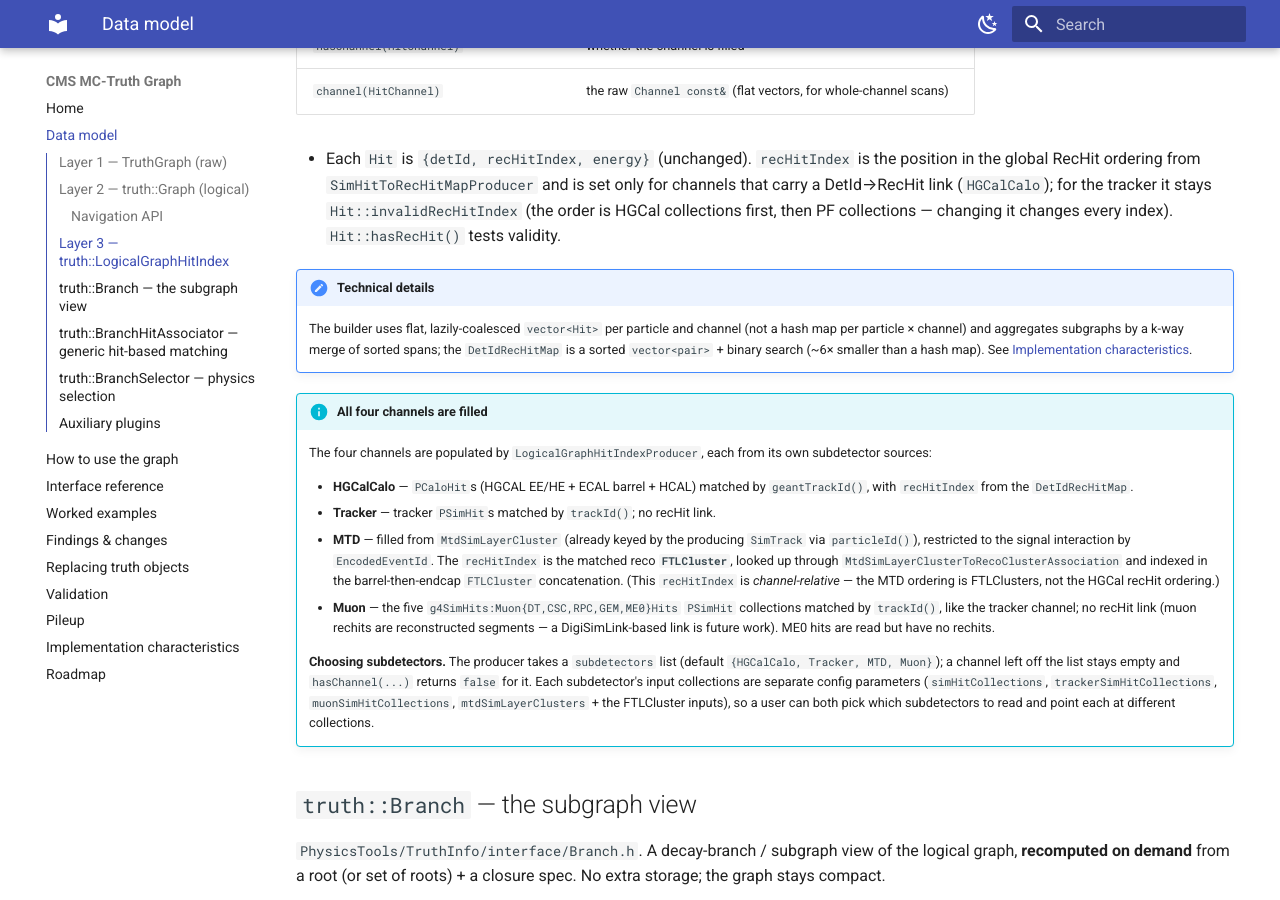
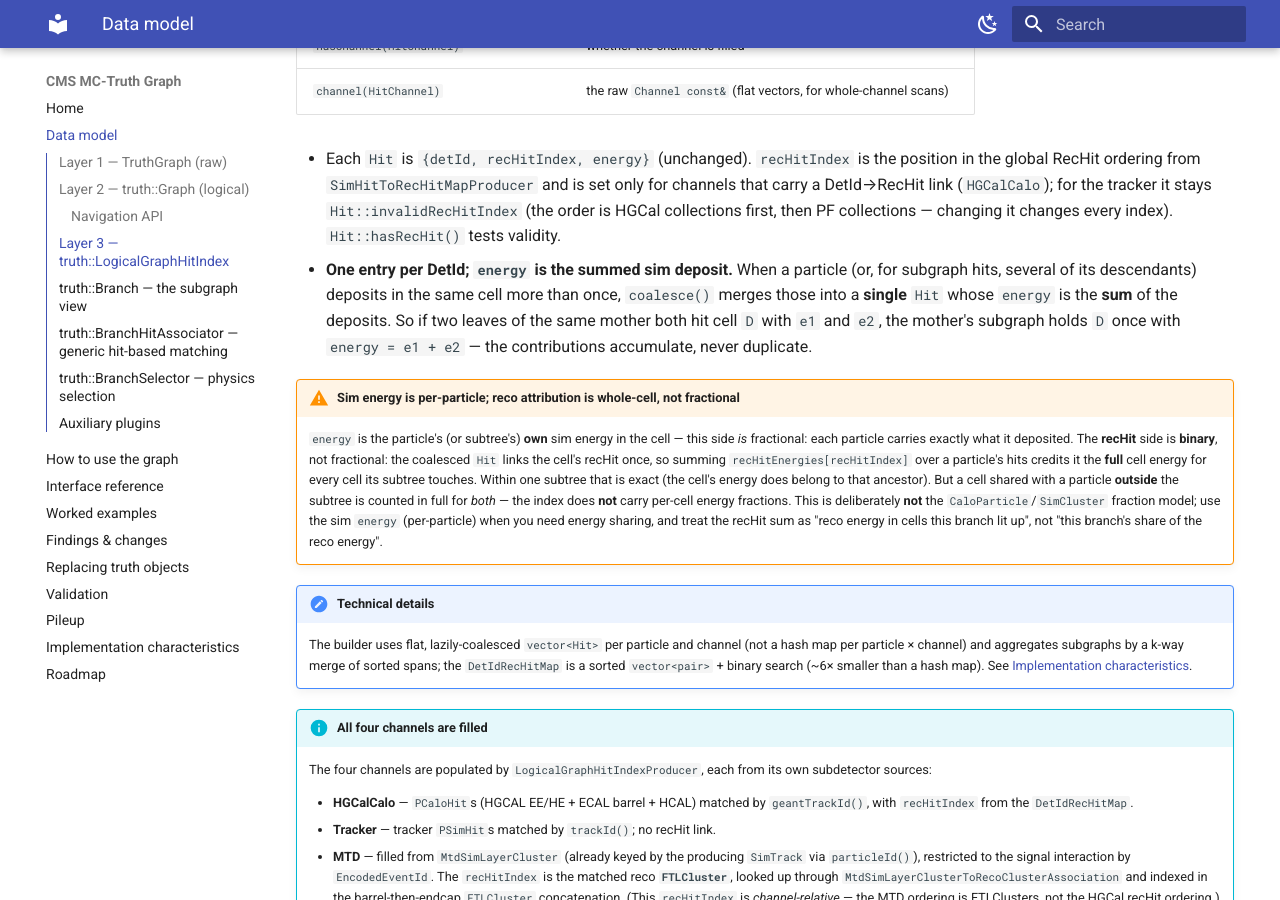
Before and after one commit to felicepantaleo/cms-truth-docs, an MkDocs documentation site: the page built from docs/data-model.md, in a window 1280 px wide and 900 px high, scrolled down 2757 px. Built offline with MkDocs 1.6.1 and Material for MkDocs 9.7.7, drawn with Linux system fonts in a browser that asks for light colours.

Commit message:
docs: clarify hit-index energy semantics (summed sim deposit, whole-cell non-fractional reco)
Same-detId deposits coalesce into one Hit with summed sim energy (two leaves of a
mother on a cell -> e1+e2, once). The recHit side is binary, not fractional: a
particle is credited the full cell recHit for every cell its subtree touches, so a
cell shared outside the subtree is counted in full for both - deliberately not the
CaloParticle/SimCluster fraction model.

```diff
--- a/docs/data-model.md
+++ b/docs/data-model.md
@@ -127,6 +127,25 @@ CSR struct; the per-particle spans are reached through the channel accessors:
   only for channels that carry a DetId→RecHit link (`HGCalCalo`); for the tracker it
   stays `Hit::invalidRecHitIndex` (the order is HGCal collections first, then PF
   collections — changing it changes every index). `Hit::hasRecHit()` tests validity.
+- **One entry per DetId; `energy` is the summed sim deposit.** When a particle (or,
+  for subgraph hits, several of its descendants) deposits in the same cell more than
+  once, `coalesce()` merges those into a **single** `Hit` whose `energy` is the
+  **sum** of the deposits. So if two leaves of the same mother both hit cell `D` with
+  `e1` and `e2`, the mother's subgraph holds `D` once with `energy = e1 + e2` — the
+  contributions accumulate, never duplicate.
+
+!!! warning "Sim energy is per-particle; reco attribution is whole-cell, not fractional"
+    `energy` is the particle's (or subtree's) **own** sim energy in the cell — this
+    side *is* fractional: each particle carries exactly what it deposited. The
+    **recHit** side is **binary**, not fractional: the coalesced `Hit` links the cell's
+    recHit once, so summing `recHitEnergies[recHitIndex]` over a particle's hits credits
+    it the **full** cell energy for every cell its subtree touches. Within one subtree
+    that is exact (the cell's energy does belong to that ancestor). But a cell shared
+    with a particle **outside** the subtree is counted in full for *both* — the index
+    does **not** carry per-cell energy fractions. This is deliberately **not** the
+    `CaloParticle`/`SimCluster` fraction model; use the sim `energy` (per-particle) when
+    you need energy sharing, and treat the recHit sum as "reco energy in cells this
+    branch lit up", not "this branch's share of the reco energy".
 
 !!! note "Technical details"
     The builder uses flat, lazily-coalesced `vector<Hit>` per particle and channel
```
